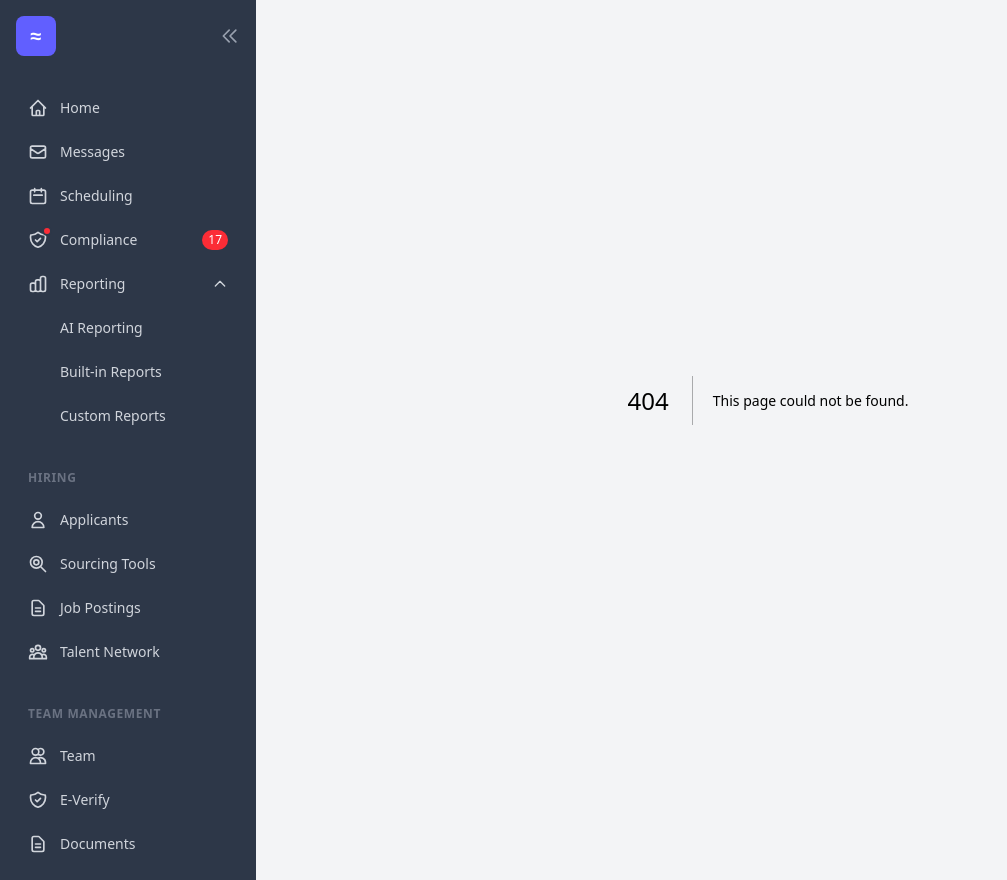
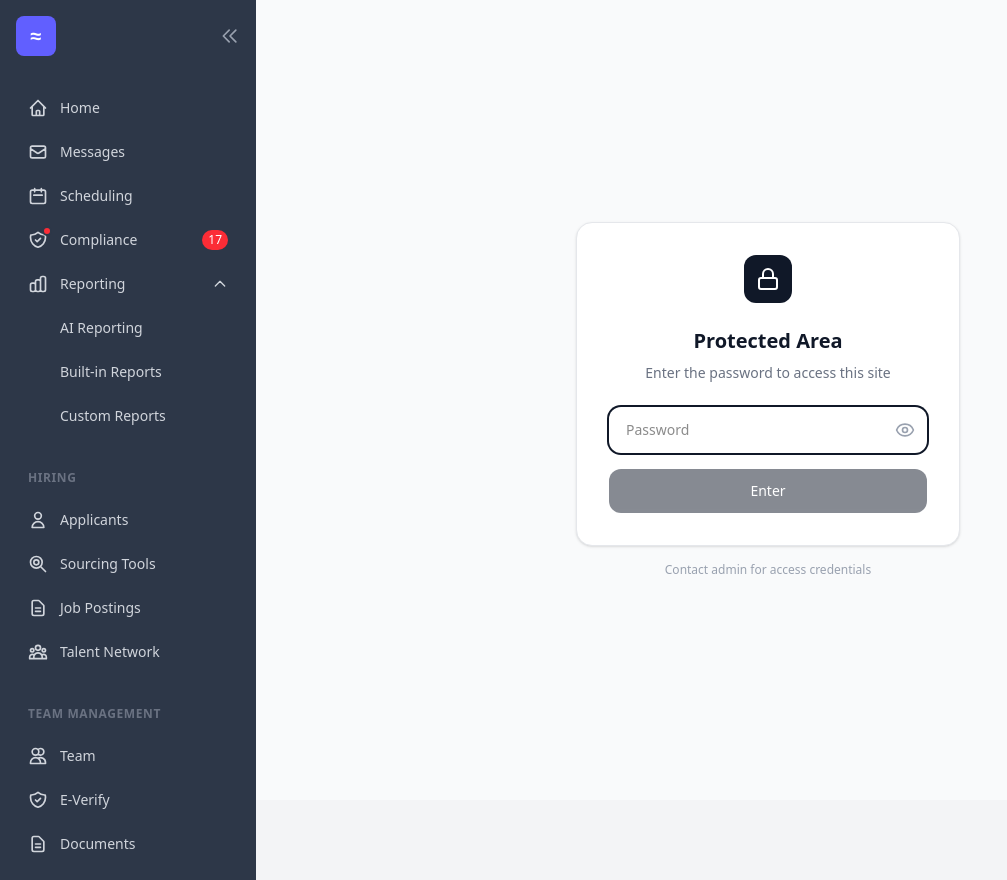
Before and after one commit to stoyan-workstream/vibestream, a Next.js app: page /login in a window 1280 px wide. Before the commit this address had no page. Shown: the whole page, without its empty margins (0-1007 px from the left). Built offline with nearby package versions, Linux system fonts and the light colour scheme.

Commit message:
adding password

```diff
--- /dev/null
+++ b/src/app/api/auth/route.ts
@@ -0,0 +1,32 @@
+import { NextResponse } from 'next/server';
+import { cookies } from 'next/headers';
+
+// Hardcoded password - change this or use SITE_PASSWORD env var
+const SITE_PASSWORD = process.env.SITE_PASSWORD || 'demo2024';
+
+export async function POST(request: Request) {
+  const { password } = await request.json();
+
+  if (password === SITE_PASSWORD) {
+    const cookieStore = await cookies();
+
+    // Set auth cookie (expires in 7 days)
+    cookieStore.set('site-auth', SITE_PASSWORD, {
+      httpOnly: true,
+      secure: process.env.NODE_ENV === 'production',
+      sameSite: 'lax',
+      maxAge: 60 * 60 * 24 * 7, // 7 days
+      path: '/',
+    });
+
+    return NextResponse.json({ success: true });
+  }
+
+  return NextResponse.json({ error: 'Invalid password' }, { status: 401 });
+}
+
+export async function DELETE() {
+  const cookieStore = await cookies();
+  cookieStore.delete('site-auth');
+  return NextResponse.json({ success: true });
+}
--- /dev/null
+++ b/src/app/login/page.tsx
@@ -0,0 +1,106 @@
+'use client';
+
+import { useState } from 'react';
+import { useRouter, useSearchParams } from 'next/navigation';
+import { Lock, Eye, EyeOff, AlertCircle } from 'lucide-react';
+
+export default function LoginPage() {
+  const [password, setPassword] = useState('');
+  const [showPassword, setShowPassword] = useState(false);
+  const [error, setError] = useState('');
+  const [isLoading, setIsLoading] = useState(false);
+  const router = useRouter();
+  const searchParams = useSearchParams();
+
+  const handleSubmit = async (e: React.FormEvent) => {
+    e.preventDefault();
+    setIsLoading(true);
+    setError('');
+
+    try {
+      const response = await fetch('/api/auth', {
+        method: 'POST',
+        headers: { 'Content-Type': 'application/json' },
+        body: JSON.stringify({ password }),
+      });
+
+      if (response.ok) {
+        const redirect = searchParams.get('redirect') || '/';
+        router.push(redirect);
+        router.refresh();
+      } else {
+        setError('Incorrect password');
+      }
+    } catch {
+      setError('Something went wrong');
+    } finally {
+      setIsLoading(false);
+    }
+  };
+
+  return (
+    <div className="min-h-screen bg-gray-50 flex items-center justify-center p-4">
+      <div className="w-full max-w-sm">
+        <div className="bg-white rounded-2xl shadow-sm border border-gray-200 p-8">
+          <div className="flex justify-center mb-6">
+            <div className="w-12 h-12 bg-gray-900 rounded-xl flex items-center justify-center">
+              <Lock className="w-6 h-6 text-white" />
+            </div>
+          </div>
+
+          <h1 className="text-xl font-semibold text-gray-900 text-center mb-2">
+            Protected Area
+          </h1>
+          <p className="text-sm text-gray-500 text-center mb-6">
+            Enter the password to access this site
+          </p>
+
+          <form onSubmit={handleSubmit} className="space-y-4">
+            <div>
+              <div className="relative">
+                <input
+                  type={showPassword ? 'text' : 'password'}
+                  value={password}
+                  onChange={(e) => setPassword(e.target.value)}
+                  placeholder="Password"
+                  className="w-full px-4 py-3 pr-12 border border-gray-200 rounded-xl text-sm focus:outline-none focus:ring-2 focus:ring-gray-900 focus:border-transparent"
+                  autoFocus
+                />
+                <button
+                  type="button"
+                  onClick={() => setShowPassword(!showPassword)}
+                  className="absolute right-3 top-1/2 -translate-y-1/2 text-gray-400 hover:text-gray-600"
+                >
+                  {showPassword ? (
+                    <EyeOff className="w-5 h-5" />
+                  ) : (
+                    <Eye className="w-5 h-5" />
+                  )}
+                </button>
+              </div>
+            </div>
+
+            {error && (
+              <div className="flex items-center gap-2 text-red-600 text-sm">
+                <AlertCircle className="w-4 h-4" />
+                <span>{error}</span>
+              </div>
+            )}
+
+            <button
+              type="submit"
+              disabled={isLoading || !password}
+              className="w-full py-3 bg-gray-900 text-white rounded-xl text-sm font-medium hover:bg-gray-800 disabled:opacity-50 disabled:cursor-not-allowed transition-colors"
+            >
+              {isLoading ? 'Checking...' : 'Enter'}
+            </button>
+          </form>
+        </div>
+
+        <p className="text-xs text-gray-400 text-center mt-4">
+          Contact admin for access credentials
+        </p>
+      </div>
+    </div>
+  );
+}
--- /dev/null
+++ b/src/middleware.ts
@@ -0,0 +1,42 @@
+import { NextResponse } from 'next/server';
+import type { NextRequest } from 'next/server';
+
+// Hardcoded password - change this!
+const SITE_PASSWORD = process.env.SITE_PASSWORD || 'demo2024';
+
+export function middleware(request: NextRequest) {
+  // Skip middleware for the login page and API routes
+  if (
+    request.nextUrl.pathname === '/login' ||
+    request.nextUrl.pathname.startsWith('/api/') ||
+    request.nextUrl.pathname.startsWith('/_next/') ||
+    request.nextUrl.pathname.includes('.')
+  ) {
+    return NextResponse.next();
+  }
+
+  // Check for auth cookie
+  const authCookie = request.cookies.get('site-auth');
+
+  if (authCookie?.value === SITE_PASSWORD) {
+    return NextResponse.next();
+  }
+
+  // Redirect to login page
+  const loginUrl = new URL('/login', request.url);
+  loginUrl.searchParams.set('redirect', request.nextUrl.pathname);
+  return NextResponse.redirect(loginUrl);
+}
+
+export const config = {
+  matcher: [
+    /*
+     * Match all request paths except:
+     * - _next/static (static files)
+     * - _next/image (image optimization files)
+     * - favicon.ico (favicon file)
+     * - public folder
+     */
+    '/((?!_next/static|_next/image|favicon.ico|.*\\..*$).*)',
+  ],
+};
```
